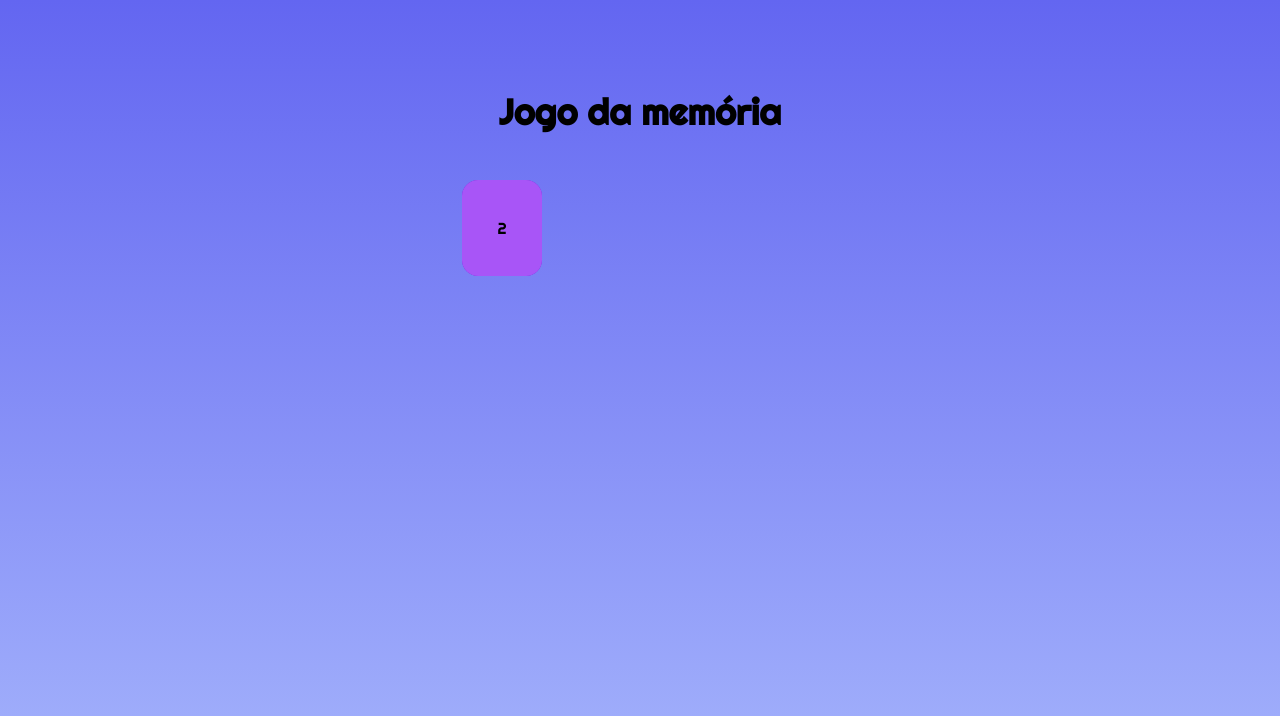
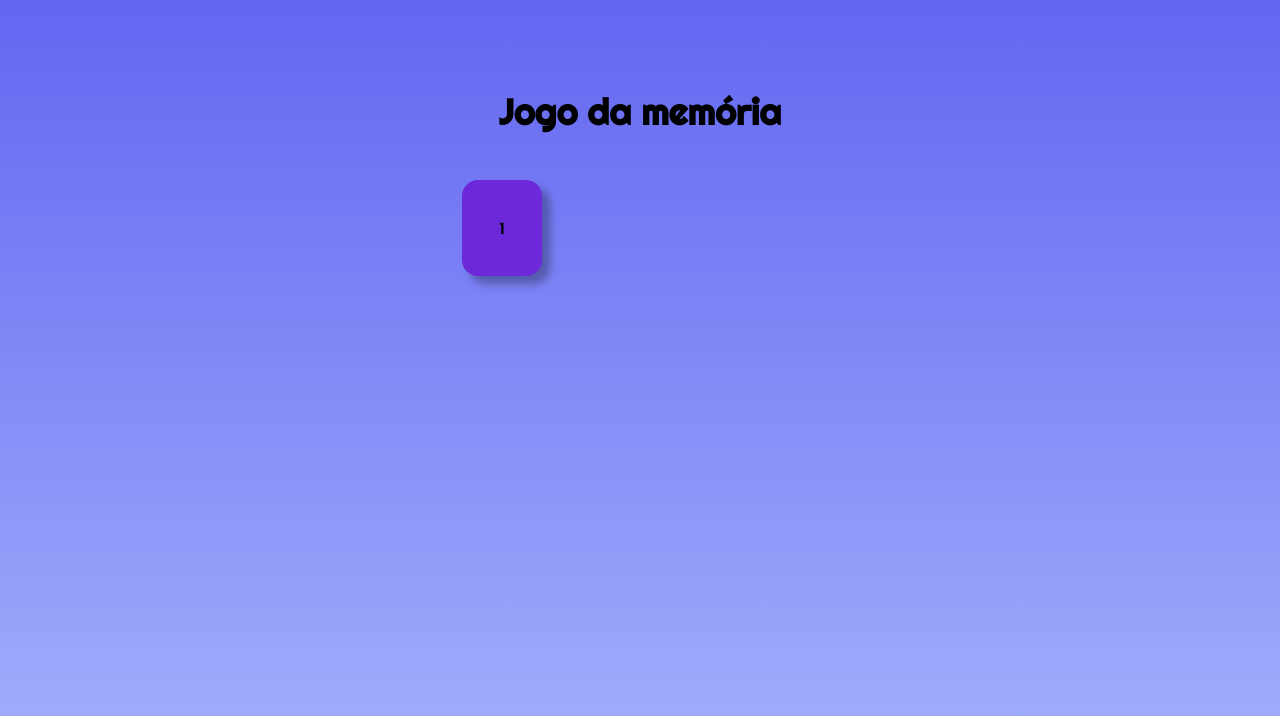
Before and after one commit to oPatrickDaniel/memory-game, a Next.js app: page / in a window 1280 px wide. Shown: the top 716 px of the page. Built offline with nearby package versions, Linux system fonts and the light colour scheme.

Commit message:
test: add new components

```diff
--- a/app/globals.css
+++ b/app/globals.css
@@ -1,3 +1,25 @@
 @tailwind base;
 @tailwind components;
 @tailwind utilities;
+
+/* futuramente essa tag deve ser usada junto ao useState */
+.flip {
+  transform: rotateY(180deg);
+}
+
+.preserve-3d {
+  transform-style: preserve-3d;
+  transition: transform .5s;
+}
+
+.backface-hidden {
+  backface-visibility: hidden;
+}
+
+.shadow-custom {
+  box-shadow: .5em .5em .5em rgba(0, 0, 0, .3);
+}
+
+.rotate-y-180 {
+  transform: rotateY(180deg)
+}
```
